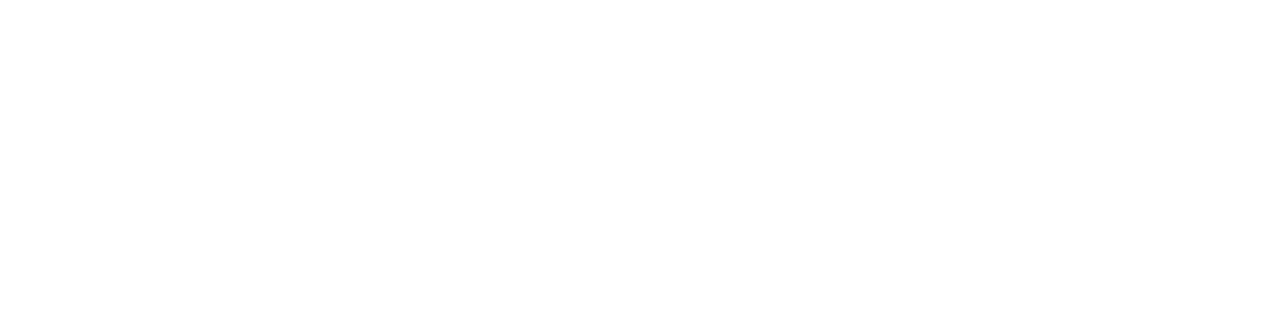
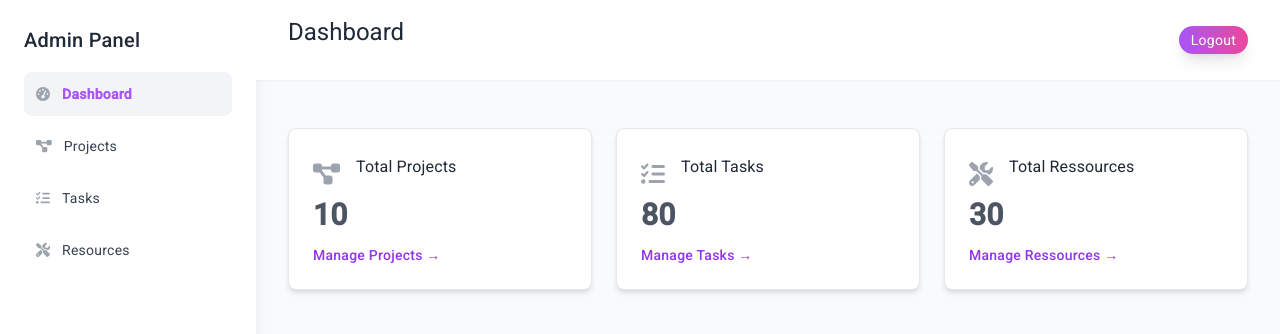
Before and after one commit to RdFatimazahra/ConstructionAngular, an Angular app in the folder ConstructionXpert/: page /admin-dashboard in a window 1280 px wide. Before the commit this address led to /. Shown: the top 334 px of the page. Built offline with nearby package versions, Linux system fonts and the light colour scheme.

Commit message:
feat: update admin dashboard functionality and template
- Modified admin-dashboard.component.ts to enhance dashboard functionality.
- Updated admin-dashboard.component.html to improve UI and layout.

```diff
--- a/ConstructionXpert/angular.json
+++ b/ConstructionXpert/angular.json
@@ -26,6 +26,8 @@
             ],
             "styles": [
               "@angular/material/prebuilt-themes/pink-bluegrey.css",
+
+              "node_modules/@fortawesome/fontawesome-free/css/all.min.css",
               "src/styles.css"
             ],
             "scripts": []
--- a/ConstructionXpert/package.json
+++ b/ConstructionXpert/package.json
@@ -20,6 +20,9 @@
     "@angular/platform-browser": "^16.2.0",
     "@angular/platform-browser-dynamic": "^16.2.0",
     "@angular/router": "^16.2.0",
+    "@fortawesome/angular-fontawesome": "^0.15.0",
+    "@fortawesome/fontawesome-free": "^6.6.0",
+    "@fortawesome/free-solid-svg-icons": "^6.6.0",
     "construction-xpert": "file:",
     "rxjs": "~7.8.0",
     "tslib": "^2.3.0",
--- a/ConstructionXpert/src/app/admin/admin-dashboard/admin-dashboard.component.html
+++ b/ConstructionXpert/src/app/admin/admin-dashboard/admin-dashboard.component.html
@@ -1 +1,85 @@
-<p>admin-dashboard works!</p>
+<div class="min-h-screen flex flex-col lg:flex-row bg-gray-50">
+    <!-- Sidebar -->
+    <div class="hidden lg:block lg:w-64 bg-white shadow-lg">
+      <div class="p-6">
+        <h2 class="text-2xl font-bold mb-8 text-gray-800">Admin Panel</h2>
+        <nav>
+          <ul class="space-y-2">
+            <li *ngFor="let item of menuItems">
+              <a (click)="loadContent(item.section)"
+                 class="flex items-center p-3 rounded-lg transition-all duration-200 hover:bg-gray-100 cursor-pointer group"
+                 [ngClass]="{'bg-gray-100': currentSection === item.section}">
+                <fa-icon [icon]="item.icon" class="mr-3 text-gray-400 group-hover:text-indigo-500"></fa-icon>
+                <span class="text-gray-700 group-hover:text-purple-500"
+                      [ngClass]="{'text-purple-500 font-semibold': currentSection === item.section}">
+                  {{item.label}}
+                </span>
+              </a>
+            </li>
+          </ul>
+        </nav>
+      </div>
+    </div>
+
+    <!-- Main Content -->
+    <div class="flex-1 overflow-hidden">
+      <!-- Mobile Menu Toggle -->
+      <div *ngIf="isMobileMenuOpen" class="lg:hidden bg-white shadow-lg">
+        <nav class="p-4">
+          <ul class="space-y-2">
+            <li *ngFor="let item of menuItems">
+              <a (click)="loadContent(item.section); toggleMobileMenu()"
+                 class="flex items-center p-3 rounded-lg transition-all duration-200 hover:bg-gray-100 cursor-pointer">
+                <fa-icon [icon]="item.icon" class="mr-3 text-gray-400"></fa-icon>
+                <span class="text-gray-700">{{item.label}}</span>
+              </a>
+            </li>
+          </ul>
+        </nav>
+      </div>
+
+      <!-- Header and Logout -->
+      <div class="hidden lg:block bg-white shadow-sm">
+        <div class="max-w-7xl mx-auto py-4 px-4 sm:px-6 lg:px-8 flex justify-between items-center">
+          <h1 class="text-2xl font-semibold text-gray-800">{{currentSection | titlecase}}</h1>
+          <!-- <button (click)="logout()" class="bg-gradient-to-r from-blue-600 to-blue-400 text-white px-3 py-1 rounded-full">
+            Logout
+          </button> -->
+          <button  class="bg-gradient-to-r from-purple-500 to-pink-500 text-white px-3 py-1 rounded-full hover:from-purple-600 hover:to-pink-600 transition duration-300 shadow-lg">
+            Logout
+          </button>
+        </div>
+      </div>
+
+      <main class="max-w-7xl mx-auto py-6 px-4 sm:px-6 lg:px-8">
+        <div class="py-6">
+          <!-- Dashboard Cards -->
+          <div *ngIf="currentSection === 'dashboard'" class="grid grid-cols-1 sm:grid-cols-2 lg:grid-cols-3 gap-6">
+            <div *ngFor="let card of dashboardCards" class="bg-white p-6 rounded-lg shadow-md border">
+              <div class="flex items-center">
+                <fa-icon [icon]="card.icon" class="text-gray-400 text-2xl mr-4"></fa-icon>
+                <h3 class="text-lg font-semibold mb-2 text-gray-800">{{card.title}}</h3>
+              </div>
+              <p class="text-gray-600 mb-4 text-3xl font-bold">{{card.value}}</p>
+              <a (click)="loadContent(card.link)" class="text-purple-600 font-medium cursor-pointer">
+                {{card.linkText}} →
+              </a>
+            </div>
+          </div>
+
+          <!-- Section Views -->
+          <div *ngIf="currentSection === 'projects'">
+            <app-manage-projets></app-manage-projets>  <!-- Create this component to manage projects -->
+          </div>
+
+          <div *ngIf="currentSection === 'taches'">
+            <app-manage-taches></app-manage-taches>  <!-- Create this component to manage tasks -->
+          </div>
+
+          <div *ngIf="currentSection === 'resources'">
+            <app-manage-ressources></app-manage-ressources>
+          </div>
+        </div>
+      </main>
+    </div>
+  </div>
--- a/ConstructionXpert/src/app/admin/admin-dashboard/admin-dashboard.component.ts
+++ b/ConstructionXpert/src/app/admin/admin-dashboard/admin-dashboard.component.ts
@@ -1,4 +1,8 @@
 import { Component } from '@angular/core';
+import { Router } from '@angular/router';
+import { faTachometerAlt, faProjectDiagram, faTasks, faSignOutAlt , faTools } from '@fortawesome/free-solid-svg-icons';
+import { ProjetService } from '../../services/projet.service';
+import { TacheService } from '../../services/tache.service';  // Assuming you have this service
 
 @Component({
   selector: 'app-admin-dashboard',
@@ -6,5 +10,71 @@
   styleUrls: ['./admin-dashboard.component.css']
 })
 export class AdminDashboardComponent {
+  faTachometerAlt = faTachometerAlt;
+  faProjectDiagram = faProjectDiagram;
+  faTasks = faTasks;
+  faSignOutAlt = faSignOutAlt;
 
+
+
+  isMobileMenuOpen = false;
+
+  // Dashboard Sections
+  currentSection: string = 'dashboard';
+  menuItems = [
+    { section: 'dashboard', label: 'Dashboard', icon: faTachometerAlt },
+    { section: 'projects', label: 'Projects', icon: faProjectDiagram },
+    { section: 'taches', label: 'Tasks', icon: faTasks },
+    { label: 'Resources', section: 'resources', icon: faTools },
+
+  ];
+
+  // Dashboard Cards (summary data)
+  dashboardCards = [
+    { title: 'Total Projects', value: '10', link: 'projects', linkText: 'Manage Projects', icon: faProjectDiagram },
+    { title: 'Total Tasks', value: '80', link: 'taches', linkText: 'Manage Tasks', icon: faTasks },
+    { title: 'Total Ressources', value: '30', link: 'taches', linkText: 'Manage Ressources', icon: faTools }
+  ];
+
+  constructor(
+    private router: Router,
+    private ProjetService: ProjetService,
+    private tacheService: TacheService
+  ) {}
+
+  ngOnInit(): void {
+    // this.loadProjectCount();
+    // this.loadTacheCount();
+  }
+
+  // logout(): void {
+  //   // Assuming you have an authService to handle logout
+  //   this.authService.logout();
+  //   this.router.navigate(['/login']);
+  // }
+
+  toggleMobileMenu() {
+    this.isMobileMenuOpen = !this.isMobileMenuOpen;
+  }
+
+  loadContent(section: string) {
+    this.currentSection = section;
+    if (this.isMobileMenuOpen) {
+      this.toggleMobileMenu();
+    }
+  }
+
+  // loadProjectCount(): void {
+  //   this.projetService.getProjectCount().subscribe(
+  //     (count: number) => this.dashboardCards[0].value = count.toString(),
+  //     error => console.error('Error fetching project count', error)
+  //   );
+  // }
+
+  // loadTacheCount(): void {
+  //   this.tacheService.getTacheCount().subscribe(
+  //     (count: number) => this.dashboardCards[1].value = count.toString(),
+  //     error => console.error('Error fetching task count', error)
+  //   );
+  // }
 }
--- a/ConstructionXpert/src/app/app-routing.module.ts
+++ b/ConstructionXpert/src/app/app-routing.module.ts
@@ -1,11 +1,11 @@
 import { NgModule } from '@angular/core';
 import { RouterModule, Routes } from '@angular/router';
 import { ManageTachesComponent } from './tache/manage-taches/manage-taches.component';
+import { AdminDashboardComponent } from './admin/admin-dashboard/admin-dashboard.component';
 
 
 
-
-import { MatDialogModule } from '@angular/material/dialog';  // Import MatDialogModule
+import { MatDialogModule } from '@angular/material/dialog';
 import { MatButtonModule } from '@angular/material/button';
 import { ManageProjetsComponent } from './projet/manage-projet/manage-projet.component';
 
@@ -14,7 +14,7 @@
   { path: '', redirectTo: '/taches', pathMatch: 'full' },
   { path: 'taches', component: ManageTachesComponent },
   { path: 'projets', component: ManageProjetsComponent},
-
+  { path: 'admin-dashboard', component: AdminDashboardComponent},
 
 ];
 
--- a/ConstructionXpert/src/app/app.module.ts
+++ b/ConstructionXpert/src/app/app.module.ts
@@ -2,6 +2,7 @@
 import { BrowserModule } from '@angular/platform-browser';
 import { HttpClientModule } from '@angular/common/http';
 import { FormsModule } from '@angular/forms';
+import { FontAwesomeModule } from '@fortawesome/angular-fontawesome';
 
 import { AppRoutingModule } from './app-routing.module';
 import { AppComponent } from './app.component';
@@ -13,6 +14,9 @@
 import { TacheDialogComponent } from './tache/tache-dialog/tache-dialog.component';
 import { ProjetDialogComponent } from './projet/projet-dialog/projet-dialog.component';
 import { RessourceDialogComponent } from './ressource/ressource-dialog/ressource-dialog.component';
+
+
+
 
 
 import { MatDialogModule } from '@angular/material/dialog';
@@ -49,6 +53,7 @@
     BrowserAnimationsModule,
     HttpClientModule,
     FormsModule,
+    FontAwesomeModule,
 
     // Angular Material
     MatDialogModule,
--- a/ConstructionXpert/src/app/projet/manage-projet/manage-projet.component.html
+++ b/ConstructionXpert/src/app/projet/manage-projet/manage-projet.component.html
@@ -2,7 +2,7 @@
 <div class="bg-white rounded-3xl shadow-xl p-8 mb-10">
     <button
       (click)="openDialog()"
-      class="mb-6 bg-gradient-to-r from-purple-500 to-pink-500 text-white px-6 py-3 rounded-full hover:from-purple-600 hover:to-pink-600 transition duration-300 font-bold shadow-lg transform hover:scale-105"
+      class="mb-6 bg-gradient-to-r from-purple-500 to-pink-500 text-white px-4 py-2 rounded-full hover:from-purple-600 hover:to-pink-600 transition duration-300 shadow-lg transform hover:scale-105"
     >
       Create New Projet
     </button>
@@ -25,8 +25,8 @@
             <td class="px-6 py-4 whitespace-nowrap text-sm text-gray-900">{{ projet.idProjet }}</td>
             <td class="px-6 py-4 whitespace-nowrap text-sm text-gray-500">{{ projet.nomProjet }}</td>
             <td class="px-6 py-4 whitespace-nowrap text-sm text-gray-500">{{ projet.description }}</td>
-            <td class="px-6 py-4 whitespace-nowrap text-sm text-gray-500">{{ projet.dateDebut }}</td>
-            <td class="px-6 py-4 whitespace-nowrap text-sm text-gray-500">{{ projet.dateFin }}</td>
+            <td class="px-6 py-4 whitespace-nowrap text-sm text-gray-500">{{ projet.dateDebut |  date: 'mediumDate' }}</td>
+            <td class="px-6 py-4 whitespace-nowrap text-sm text-gray-500">{{ projet.dateFin | date: 'mediumDate' }}</td>
             <td class="px-6 py-4 whitespace-nowrap text-sm text-gray-500">{{ projet.budget}}</td>
             <td class="px-6 py-4 whitespace-nowrap text-sm font-medium">
               <button (click)="openDialog(projet)" class="bg-purple-500 text-white py-1 px-3 rounded-full hover:bg-purple-600 transition duration-300 mr-2 text-xs">Edit</button>
--- a/ConstructionXpert/src/app/services/projet.service.ts
+++ b/ConstructionXpert/src/app/services/projet.service.ts
@@ -9,6 +9,7 @@
   providedIn: 'root'
 })
 export class ProjetService {
+  // PORT CHANGE FROM 87 TO 81
   private apiUrl = 'http://localhost:8087/api/projets';
 
   constructor(private http: HttpClient) { }
--- a/ConstructionXpert/src/app/tache/manage-taches/manage-taches.component.html
+++ b/ConstructionXpert/src/app/tache/manage-taches/manage-taches.component.html
@@ -3,7 +3,7 @@
 <div class="bg-white rounded-3xl shadow-xl p-8 mb-10">
     <button
       (click)="openDialog()"
-      class="mb-6 bg-gradient-to-r from-purple-500 to-pink-500 text-white px-6 py-3 rounded-full hover:from-purple-600 hover:to-pink-600 transition duration-300 font-bold shadow-lg transform hover:scale-105"
+      class="mb-6 bg-gradient-to-r from-purple-500 to-pink-500 text-white px-4 py-2 rounded-full hover:from-purple-600 hover:to-pink-600 transition duration-300  shadow-lg transform hover:scale-105"
     >
       Create New Tache
     </button>
@@ -26,8 +26,8 @@
             <td class="px-6 py-4 whitespace-nowrap text-sm text-gray-900">{{ tache.idTache }}</td>
             <td class="px-6 py-4 whitespace-nowrap text-sm text-gray-500">{{ tache.idProjet }}</td>
             <td class="px-6 py-4 whitespace-nowrap text-sm text-gray-500">{{ tache.description }}</td>
-            <td class="px-6 py-4 whitespace-nowrap text-sm text-gray-500">{{ tache.dateDebut }}</td>
-            <td class="px-6 py-4 whitespace-nowrap text-sm text-gray-500">{{ tache.dateFin }}</td>
+            <td class="px-6 py-4 whitespace-nowrap text-sm text-gray-500">{{ tache.dateDebut | date: 'mediumDate'}}</td>
+            <td class="px-6 py-4 whitespace-nowrap text-sm text-gray-500">{{ tache.dateFin| date: 'mediumDate' }}</td>
             <td class="px-6 py-4 whitespace-nowrap text-sm text-gray-500">
               <span class="px-2 inline-flex text-xs leading-5 font-semibold rounded-full"
                     [ngClass]="{'bg-green-100 text-green-800': tache.statut === 'Completed',
```
Also changed, not shown: ConstructionXpert/src/app/tache/tache-dialog/tache-dialog.component.html (+10 -4 lines), ConstructionXpert/src/app/tache/tache-dialog/tache-dialog.component.ts (+3 -7 lines), 1 other file (tests, documents, lock files or other folders).
